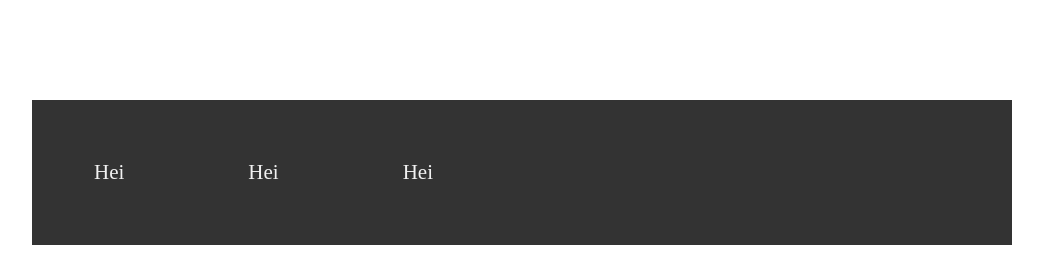
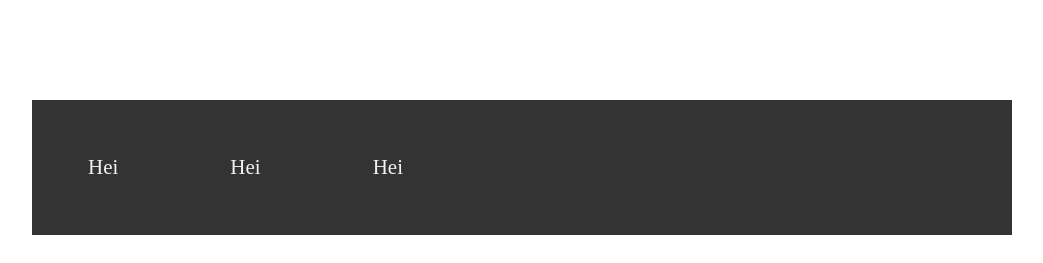
Before and after one commit to emmatarv/faceweb, a plain HTML site: page index.html in a window 1280 px wide. Shown: the top 263 px of the page, without its empty margins (118-1161 px from the left). Drawn offline with Linux system fonts and the light colour scheme.

Commit message:
Update min.css

```diff
--- a/css/min.css
+++ b/css/min.css
@@ -30,7 +30,7 @@ button
         float: left;
         color: #f2f2f2;
         text-align: center;
-        padding: 10px 12px;
+        padding: 5px 6px;
         text-decoration: none;
         font-size: 21px;
     }
```
